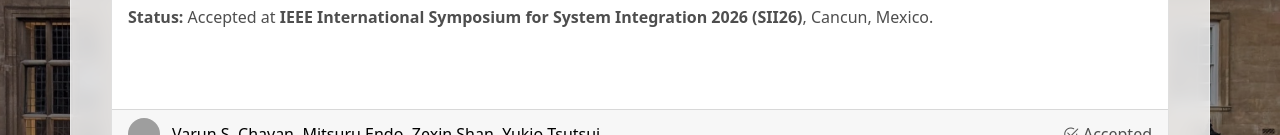
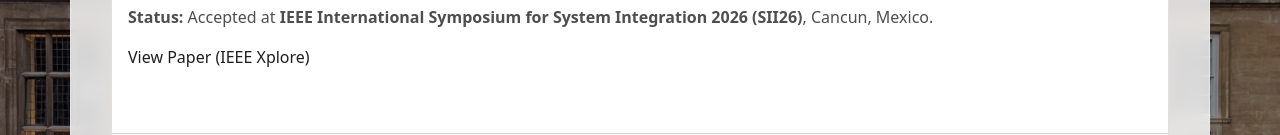
Before and after one commit to VarunC20/Website, a website: page index.html in a window 1280 px wide. Shown: the part 3470-3605 px from the top of the page. Drawn offline with Linux system fonts and the light colour scheme; no server answers; grey boxes are pictures that could not be loaded.

Commit message:
Update index.html

```diff
--- a/index.html
+++ b/index.html
@@ -297,6 +297,12 @@
                   <strong>Status:</strong> Accepted at <strong>IEEE International Symposium for System Integration 2026 (SII26)</strong>, Cancun, Mexico.
                 </p>
 
+                <p class="mb-0">
+                  <a href="https://ieeexplore.ieee.org/document/11404563" target="_blank" rel="noopener noreferrer">
+                    View Paper (IEEE Xplore)
+                  </a>
+                </p>
+
                 <!-- Optional: keep hidden until you have a link -->
                 <!--
                 <p class="mb-0">
```
